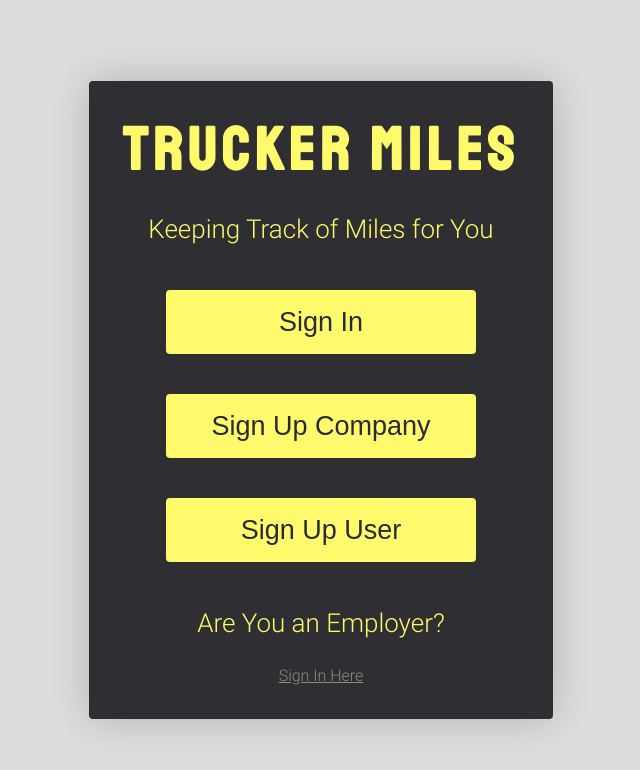
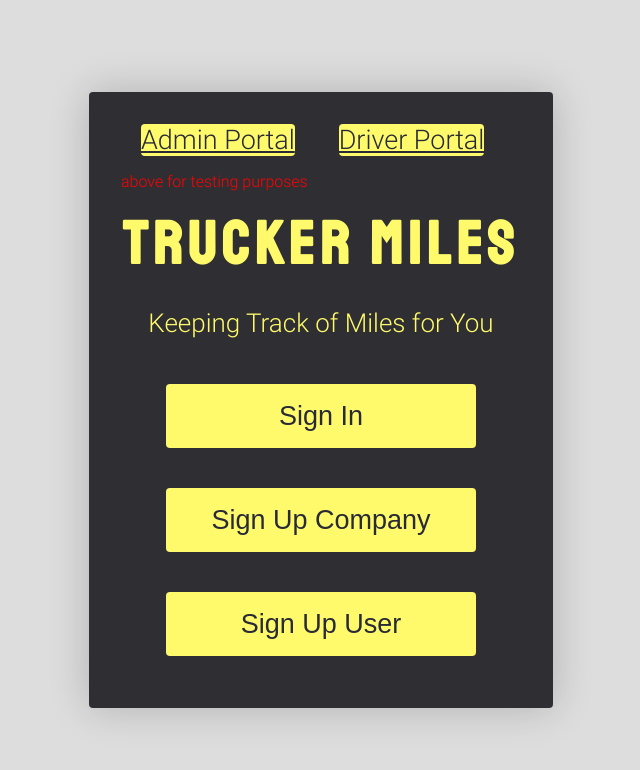
Before and after one commit to Lawrence970/trucker_mile_tracker, a website: page public/index.html in a window 1280 px wide. Shown: the whole page, without its empty margins (319-959 px from the left). Drawn offline with nearby package versions, Linux system fonts and the light colour scheme.

Commit message:
added testing portals

```diff
--- a/public/index.html
+++ b/public/index.html
@@ -13,9 +13,28 @@
 <body>
 
 
+    <!-- TODO
+        - Continue Button Logic
+            - from sign up >  redirect to login page if successful
+                - if unsuccessful > display error and stay on same page and clear input fields
+            - from login > redirect to home /driver or /admin if successful
+                - if unsuccessful > display error and stay on same page and clear input fields
+
+        -
+        -
+    -->
+
     <div id="vue-app-wrapper">
-        <!--! LANDING PAGE-->
         <div class="container"> <!--this container wraps landing page & signUp/login-->
+
+            <div id="test-nav">
+                <a class="input-button" href="admin.html">Admin Portal</a>
+                <a class="input-button" href="driver.html">Driver Portal</a>
+
+            </div>
+            <p style="color:red;">above for testing purposes</p>
+
+            <!--! LANDING PAGE-->
             <div id="landing-container" v-if="page=='landingContainer'">
                 <div id="login-btn-container">
                     <h1 class="app-name-header-one">TRUCKER MILES</h1>
@@ -27,8 +46,6 @@
                         <a>Sign Up Company</a>
                     </button>
                     <button type="button" class="input-button" id="redirect-form-signUp" v-on:click="changePageDisplay('signUpUser')">Sign Up User</button>
-                    <p class="subscript-yellow">Are You an Employer?</p>
-                    <a class="subscript-gray" href="#">Sign In Here</a>
                 </div>
             </div>
 
@@ -92,7 +109,7 @@
                     </div>
 
                     <!--submit and links-->
-                    <button type="submit" class="form-button">Continue</button>
+                    <button type="submit" class="form-button" v-on:click="addNewUser()">Continue</button>
                     <p class="form-text">
                         <a href="#" id="linkLogin" class="form-link" v-on:click="changePageDisplay('signIn')">Already Have an Account? Sign In Here</a>
                     </p>
@@ -130,6 +147,7 @@
                 </form>
 
             </div>
+
         </div>
     </div>
 
```
